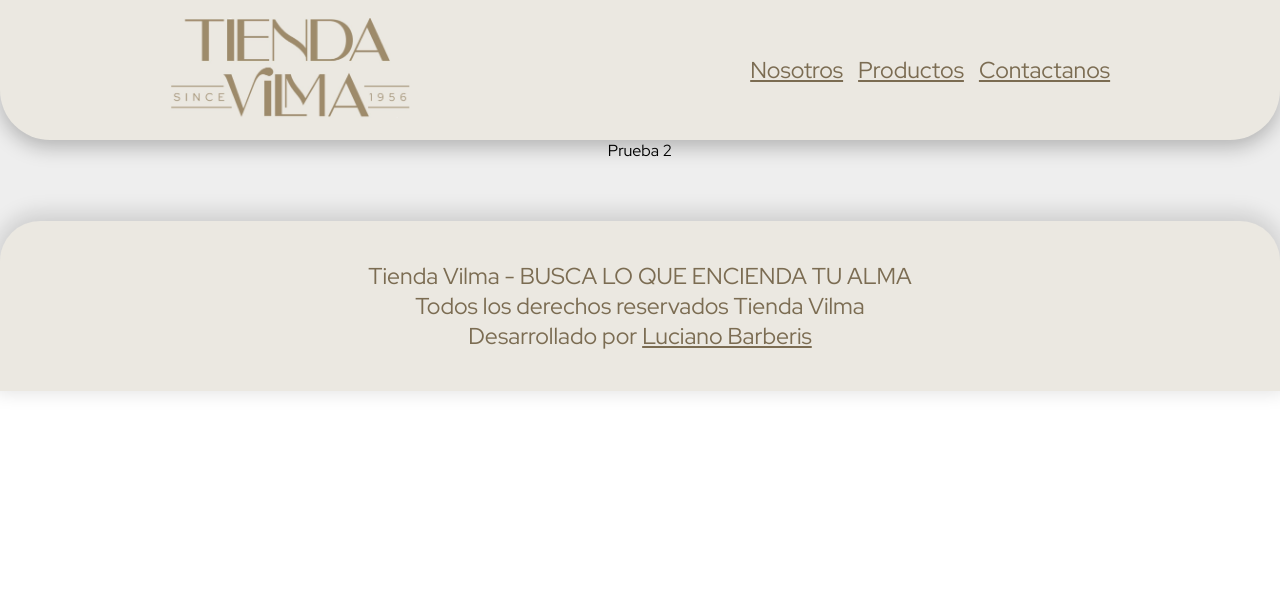
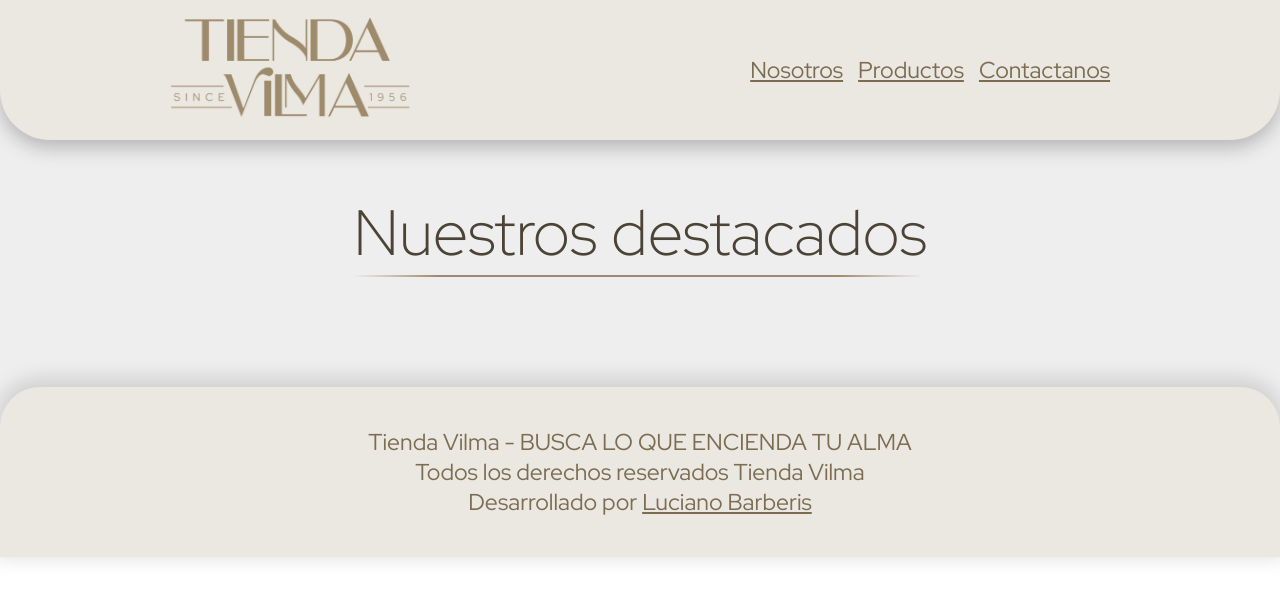
Before and after one commit to LucianoBarberis/tiendaVilma, a React (Vite) app: page /products in a window 1280 px wide. Shown: the top 598 px of the page. Built offline with nearby package versions, Linux system fonts and the light colour scheme.

Commit message:
Rutas arregladas

```diff
--- a/src/App.jsx
+++ b/src/App.jsx
@@ -2,6 +2,7 @@ import './App.css'
 import Navbar from './components/Navbar/Navbar'
 import Content from './components/Content/Content'
 import Footer from './components/Footer/Footer'
+import Products from './components/Products/Products'
 import { BrowserRouter, Routes, Route } from "react-router-dom"
 
 function App() {
@@ -11,8 +12,7 @@ function App() {
         <Navbar />
         <Routes>
           <Route path='/' element={<Content />} />
-          <Route path='aboutus' element={"Prueba"} />
-          <Route path='products' element={"Prueba 2"} />
+          <Route path='products' element={<Products />} />
           <Route path='contact' element={"Prueba 3"} />
         </Routes>
       </BrowserRouter>
--- a/src/components/Content/Content.css
+++ b/src/components/Content/Content.css
@@ -28,14 +28,6 @@
     box-shadow: 0px 0px 9px 2px rgb(0, 0, 0, 0.125);
 }
 
-.divider {
-    height: 2px;
-    width: 80%;
-    background: rgb(238,238,238);
-    background: linear-gradient(90deg, var(--white-color) 0%, var(--brown-color) 15%, var(--brown-color) 85%, var(--white-color) 100%);
-    margin: 80px 0px;
-}
-
 .circles {
     width: 1370px;
     height: 100px;
@@ -48,18 +40,6 @@
     height: 100px;
     width: 100px;
     border-radius: 1000px;
-}
-
-h2 {
-    font-size: 64px;
-    font-weight: lighter;
-    color: var(--title-color);
-    border-bottom: 1px  ;
-}
-
-.ch {
-    width: 30%;
-    margin: 0px;
 }
 
 .aboutUs {
--- a/src/components/Content/Content.jsx
+++ b/src/components/Content/Content.jsx
@@ -18,7 +18,7 @@ const Content = () => {
             <figure className='divider'></figure>
             <h2>Nosotros</h2>
             <figure className='divider ch'></figure>
-            <section className='aboutUs'>
+            <section className='aboutUs' id='aboutus'>
                 <p>En Tienda Vilma, creemos que un hogar limpio y bien cuidado es la base para una vida plena y armoniosa.</p>
                 <p>Desde 1956, nos hemos dedicado a ofrecer productos de limpieza efectivos y fragancias únicas que transforman cada rincón de tu hogar en un espacio acogedor.</p>
                 <p>Nuestra misión es combinar calidad, accesibilidad y cuidado en cada uno de nuestros productos, para que no solo limpien, sino que también aporten frescura y bienestar. Ya sea que busques un detergente para una limpieza profunda o un perfume que deje una huella especial, aquí encontrarás exactamente lo que necesitas.</p>
--- a/src/components/Navbar/Navbar.jsx
+++ b/src/components/Navbar/Navbar.jsx
@@ -10,7 +10,7 @@ const Navbar = () => {
             </Link>
             <ul>
                 <li>
-                    <Link to="/aboutus">Nosotros</Link>
+                    <a href="#aboutus">Nosotros</a>
                 </li>
                 <li>
                     <Link to="/products">Productos</Link>
--- /dev/null
+++ b/src/components/Products/Products.css
@@ -0,0 +1,8 @@
+.title {
+    margin: 50px 0px;
+}
+
+.tl {
+    margin: 0;
+    width: 570px;
+}
--- /dev/null
+++ b/src/components/Products/Products.jsx
@@ -0,0 +1,16 @@
+import React from 'react'
+import './Products.css'
+
+
+const Products = () => {
+    return (
+        <>
+            <article className='title'>
+                <h2>Nuestros destacados</h2>
+                <figure className='divider tl'></figure>
+            </article>
+        </>
+    )
+}
+
+export default Products
--- a/src/index.css
+++ b/src/index.css
@@ -1,4 +1,10 @@
 @import url('https://fonts.googleapis.com/css2?family=Red+Hat+Display:ital,wght@0,300..900;1,300..900&display=swap');
+
+:root {
+  --brown-color: #9E8B6B;
+  --white-color: #EEEEEE;
+  --title-color: #4B4436;
+}
 
 * {
   margin: 0;
@@ -6,3 +12,40 @@
   box-sizing: border-box;
   font-family: "Red Hat Display", serif;
 }
+
+html {
+  scroll-behavior: smooth;
+}
+
+body::-webkit-scrollbar {
+  width: 5px;
+}
+
+body::-webkit-scrollbar-track {
+  background: #EEEEEE;
+}
+
+body::-webkit-scrollbar-thumb {
+  border-radius: 2px;
+  border: 3px solid #9E8B6B;
+}
+
+h2 {
+  font-size: 64px;
+  font-weight: lighter;
+  color: var(--title-color);
+  border-bottom: 1px  ;
+}
+
+.divider {
+  height: 2px;
+  width: 80%;
+  background: rgb(238,238,238);
+  background: linear-gradient(90deg, var(--white-color) 0%, var(--brown-color) 15%, var(--brown-color) 85%, var(--white-color) 100%);
+  margin: 80px 0px;
+}
+
+.ch {
+  width: 30%;
+  margin: 0px;
+}
```
